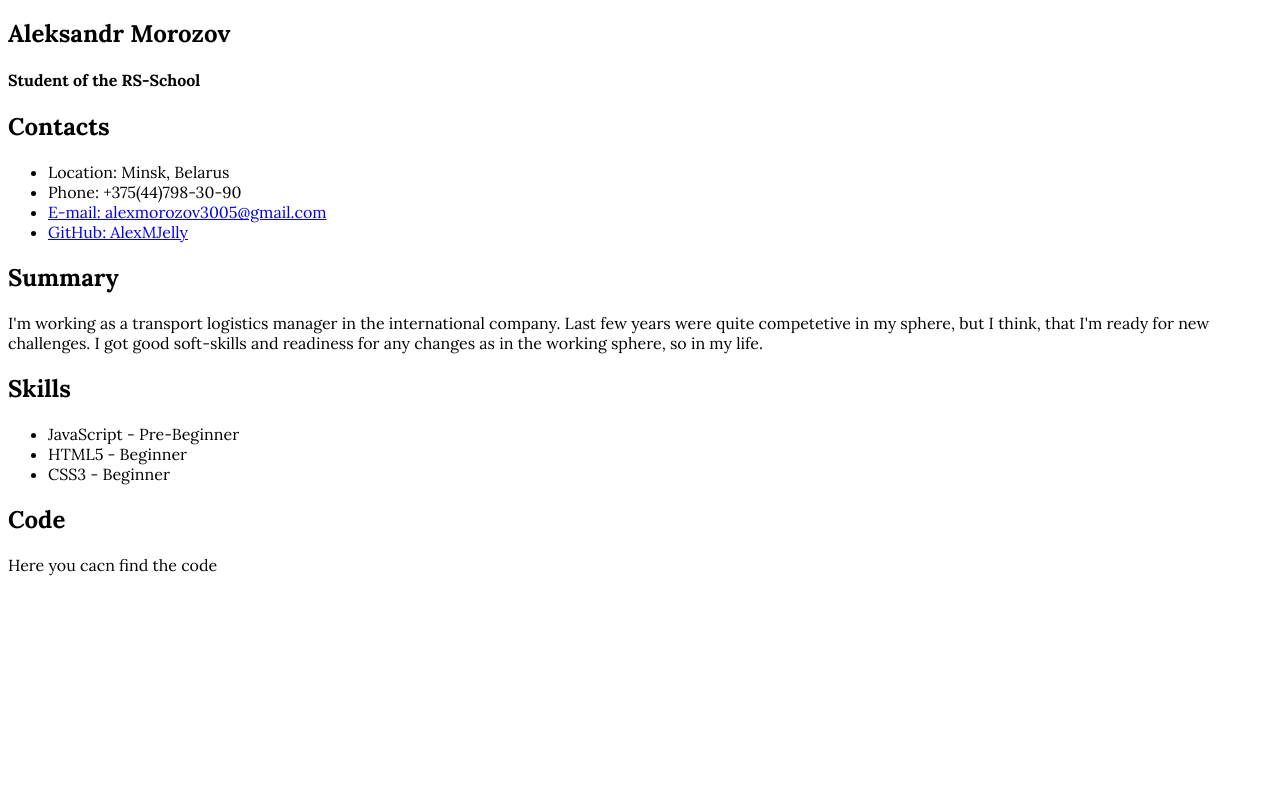
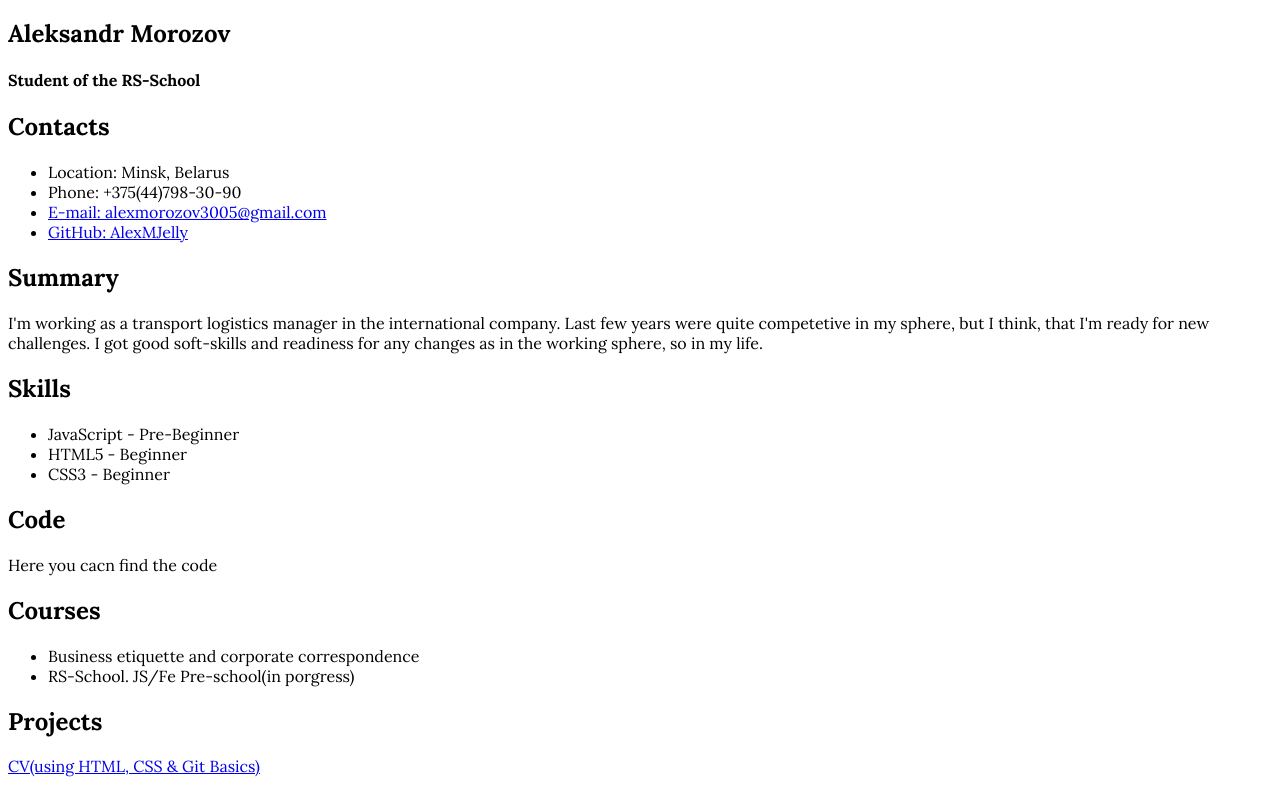
Before and after one commit to AlexMJelly/rsschool-cv, a plain HTML site: page index.html in a window 1280 px wide. Shown: the part 696-1496 px from the top of the page. Before the commit the page ends 1295 px from the top, so only its background shows below. Drawn offline with Linux system fonts and the light colour scheme.

Commit message:
feat: courses and porjects added

```diff
--- a/index.html
+++ b/index.html
@@ -73,7 +73,17 @@
                     Here you cacn find the code
                     </p>
             </section>
-
+            <section id="courses">
+                <h2>Courses</h2>
+                    <ul>
+                        <li>Business etiquette and corporate correspondence</li>
+                        <li>RS-School. JS/Fe Pre-school(in porgress)</li>
+                    </ul>
+            </section>
+            <section id="projects">
+                <h2>Projects</h2>
+                    <p><a href="https://AlexMJelly.github.io/rsschool-cv/">CV(using HTML, CSS & Git Basics)</a></p>
+            </section>
         </div>
 </main>
   <footer class="footer">
```
